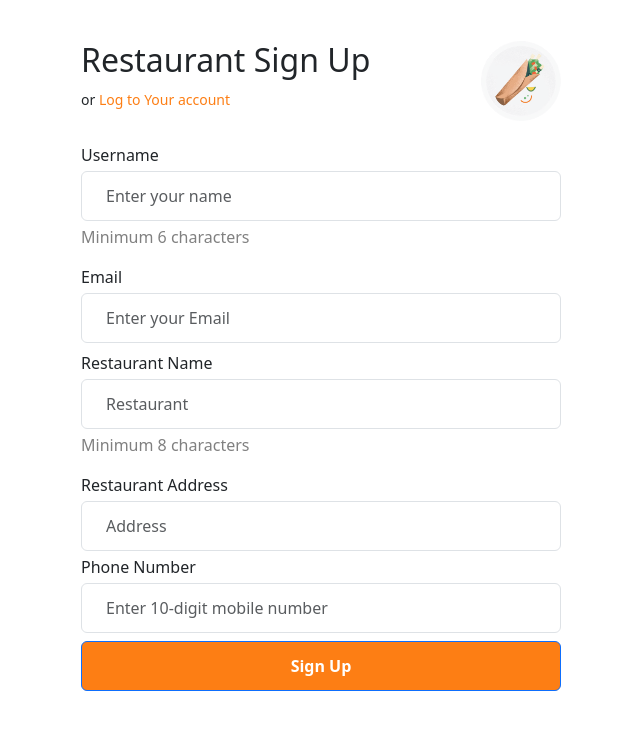
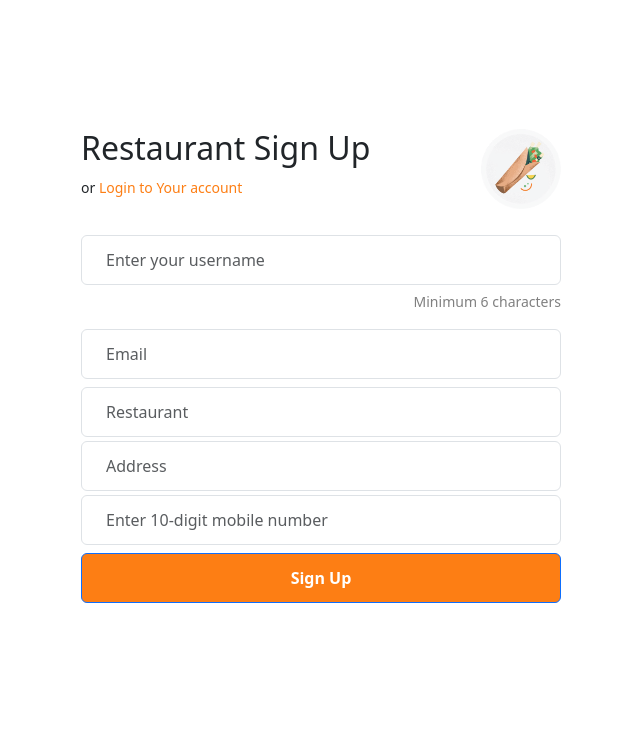
Before and after one commit to NaveenDoddi/swiggy-clone, a website: page RestaurantRestration.html in a window 1280 px wide. Shown: the whole page, without its empty margins (319-959 px from the left). Drawn offline with nearby package versions, Linux system fonts and the light colour scheme.

Commit message:
ajustments in registration page

```diff
--- a/RestaurantRestration.html
+++ b/RestaurantRestration.html
@@ -33,7 +33,7 @@
             <div class="d-flex justify-content-between gap-3 mb-3">
                 <div>
                     <h2 class="h2">Restaurant Sign Up</h2>
-                    <p><small><span>or </span><a href="RestaurantLogin.html"> Log to Your account</a></small></p>
+                    <p><small><span>or </span><a href="RestaurantLogin.html"> Login to Your account</a></small></p>
                 </div>
                 <div>
                     <img src="images/login.avif" alt="logo">
@@ -42,27 +42,26 @@
             <div>
                 <form>
                     <div class="form-group">
-                      <label for="formGroupExampleInput">Username</label>
-                      <input type="text" class="form-control p-4 mb-1 mt-1" id="formGroupExampleInput" placeholder="Enter your name" minlength="6" required>
-                      <p style="color: grey;">Minimum 6 characters</p>
+                      <!-- <label for="formGroupExampleInput">Username</label> -->
+                      <input type="text" class="form-control p-4 mb-1 mt-1" id="formGroupExampleInput" placeholder="Enter your username" minlength="6" required>
+                      <p style="color: grey; text-align: right;"><small>Minimum 6 characters</small></p>
                     </div>
                     <div class="form-group">
-                      <label for="formGroupExampleInput2">Email</label>
-                      <input type="email" class="form-control p-4 mb-2 mt-1" id="formGroupExampleInput2" placeholder="Enter your Email" required>
+                      <!-- <label for="formGroupExampleInput2">Email</label> -->
+                      <input type="email" class="form-control p-4 mb-2 mt-1" id="formGroupExampleInput2" placeholder="Email" required>
                       <div class="invalid-feedback">Invalid email</div>
                     </div>
                     <div class="form-group">
-                        <label for="formGroupExampleInput">Restaurant Name</label>
+                        <!-- <label for="formGroupExampleInput">Restaurant Name</label> -->
                         <input type="text" class="form-control p-4 mb-1 mt-1" id="formGroupExampleInput" placeholder="Restaurant" minlength="8" required>
-                        <p style="color: grey;">Minimum 8 characters</p>
                       </div>
                       <div class="form-group">
-                        <label for="formGroupExampleInput">Restaurant Address</label>
+                        <!-- <label for="formGroupExampleInput">Restaurant Address</label> -->
                         <input type="text" class="form-control p-4 mb-1 mt-1" id="formGroupExampleInput" placeholder="Address" minlength="5" required>
                         <!-- <p style="color: grey;">Minimum 8 characters</p> -->
                       </div>
                     <div class="form-group">
-                        <label for="formGroupExampleInput2">Phone Number</label>
+                        <!-- <label for="formGroupExampleInput2">Phone Number</label> -->
                         <input type="tel" class="form-control p-4 mb-2 mt-1" id="formGroupExampleInput2" placeholder="Enter 10-digit mobile number" pattern="[0-9]{10}" required>
                       </div>
 
@@ -72,7 +71,6 @@
 
             </div>
 
-
         </div>
     </div>
 </body>
```
Also changed, not shown: RestaurantLogin.html (+1 -1 lines), customerRestration.html (+7 -7 lines).
